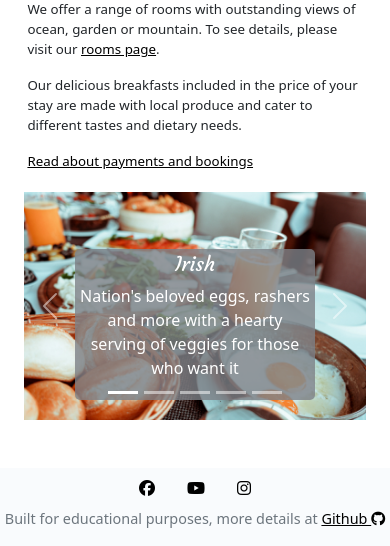
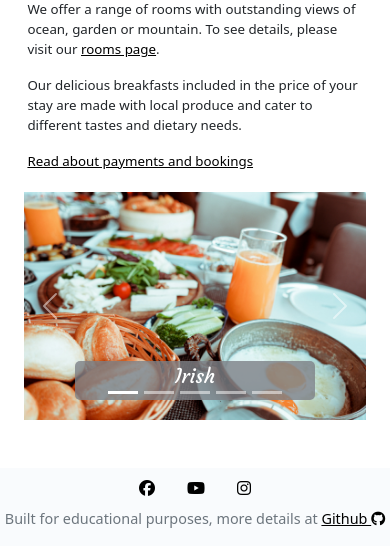
Before and after one commit to AgaToma/lighthouse-bnb, a Django app: page / in a window 390 px wide. Shown: the part 747-1293 px from the top of the page. Run offline with Django 3.2, Linux system fonts and the light colour scheme; some libraries are stand-ins or nearby versions.

Commit message:
fix: hide brekkie descr on small screens

```diff
--- a/home/templates/home/index.html
+++ b/home/templates/home/index.html
@@ -49,7 +49,8 @@
                         <img src="{% static 'images/irish-br.webp' %}" class="d-block w-100" alt="irish breakfast">
                         <div class="carousel-caption d-md-block">
                             <h5>Irish</h5>
-                            <p class="d-sm-none">Nation's beloved eggs, rashers and more with a hearty serving of
+                            <p class="d-none d-sm-block">Nation's beloved eggs, rashers and more with a hearty serving
+                                of
                                 veggies
                                 for those who
                                 want
@@ -60,7 +61,8 @@
                         <img src="{% static 'images/cont-br.webp' %}" class="d-block w-100" alt="continental brakfast">
                         <div class="carousel-caption d-md-block">
                             <h5>Continental</h5>
-                            <p class="d-sm-none">A selection of fruit, veg, toast and more for those who want something
+                            <p class="d-none d-sm-block">A selection of fruit, veg, toast and more for those who want
+                                something
                                 different</p>
                         </div>
                     </div>
@@ -69,7 +71,8 @@
                             alt="gluten-free breakfast">
                         <div class="carousel-caption d-md-block">
                             <h5>Gluten-free</h5>
-                            <p class="d-sm-none">Hearty fruit porrigde or mix of Irish & continental with gluten-free
+                            <p class="d-none d-sm-block">Hearty fruit porrigde or mix of Irish & continental with
+                                gluten-free
                                 bread, when gluten
                                 is
                                 not
@@ -80,7 +83,8 @@
                         <img src="{% static 'images/vegan-br.webp' %}" class="d-block w-100" alt="vegan breakfast">
                         <div class="carousel-caption d-md-block">
                             <h5>Vegan</h5>
-                            <p class="d-sm-none">Fresh home made baguette with delicious sides to kick-start the day for
+                            <p class="d-none d-sm-block">Fresh home made baguette with delicious sides to kick-start the
+                                day for
                                 those on fully
                                 plant
                                 based diet</p>
@@ -91,7 +95,8 @@
                             alt="gluten-free breakfast">
                         <div class="carousel-caption d-md-block">
                             <h5>In bed</h5>
-                            <p class="d-sm-none">Choose any of the four options to be brought to your room! Just let our
+                            <p class="d-none d-sm-block">Choose any of the four options to be brought to your room! Just
+                                let our
                                 staff know at
                                 least a
                                 day in advance.</p>
```
